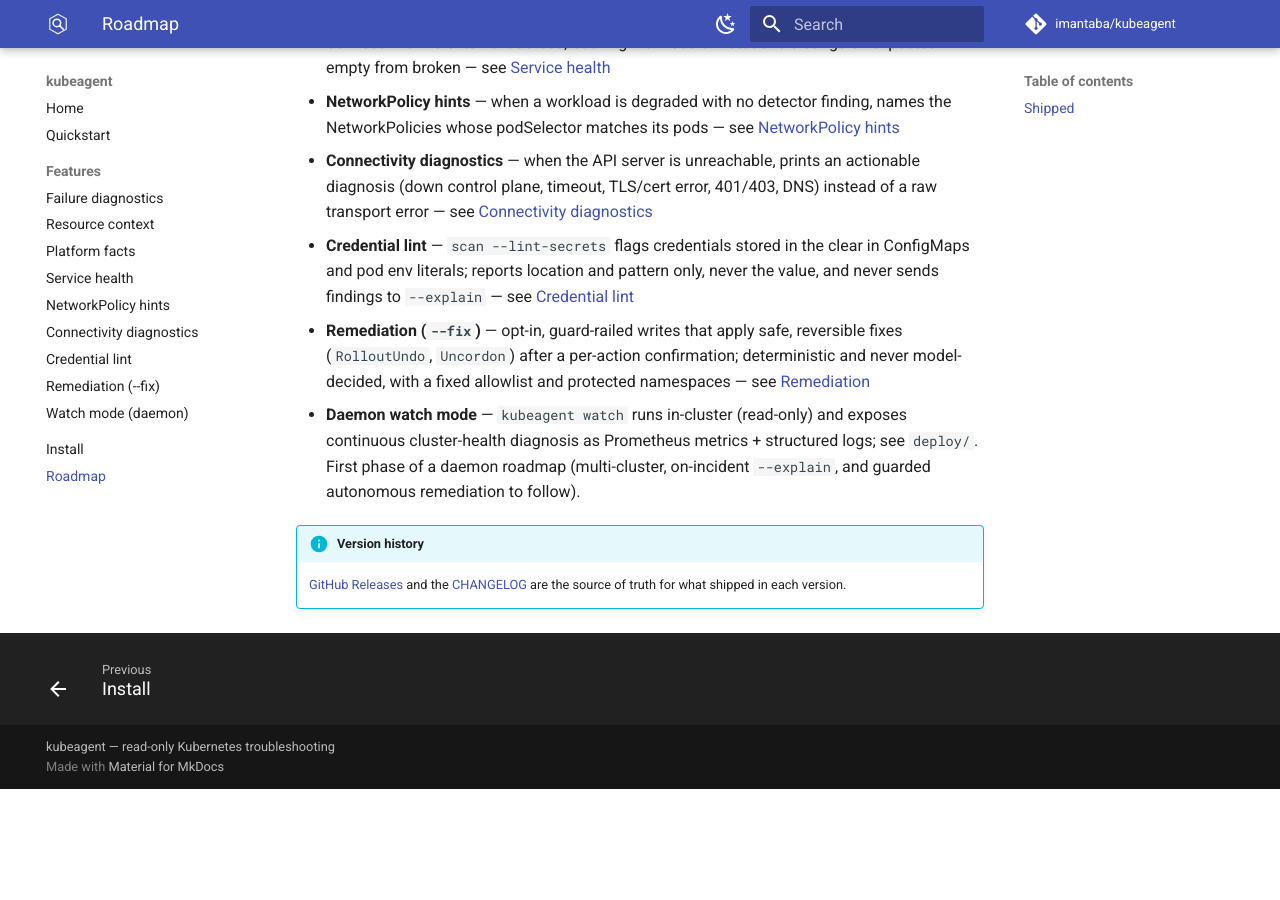
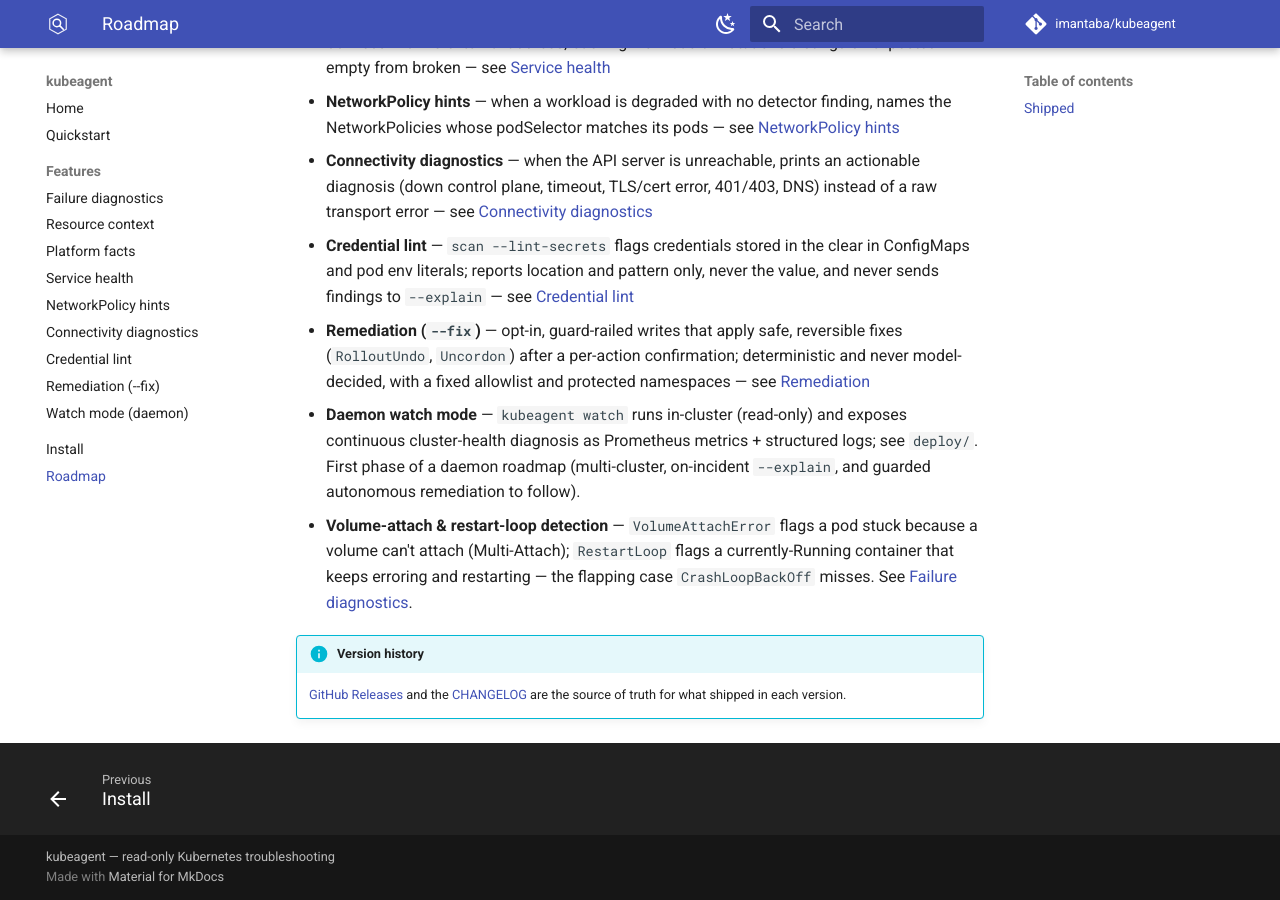
Before and after one commit to imantaba/kubeagent, an MkDocs documentation site: the page built from website/docs/roadmap.md, in a window 1280 px wide and 900 px high, scrolled down 540 px. Built offline with MkDocs 1.6.1 and Material for MkDocs 9.7.7, drawn with Linux system fonts in a browser that asks for light colours; comment, search, counter and statistics services are not loaded; before the commit the page ends 1329 px from its top, so only the background shows below that.

Commit message:
docs(changelog): release v0.11.0 (RestartLoop detector); bump deploy image + roadmap

```diff
--- a/website/docs/roadmap.md
+++ b/website/docs/roadmap.md
@@ -34,6 +34,10 @@
   exposes continuous cluster-health diagnosis as Prometheus metrics + structured
   logs; see `deploy/`. First phase of a daemon roadmap (multi-cluster, on-incident
   `--explain`, and guarded autonomous remediation to follow).
+- **Volume-attach & restart-loop detection** — `VolumeAttachError` flags a pod
+  stuck because a volume can't attach (Multi-Attach); `RestartLoop` flags a
+  currently-Running container that keeps erroring and restarting — the flapping
+  case `CrashLoopBackOff` misses. See [Failure diagnostics](features/diagnostics.md).
 
 !!! info "Version history"
     [GitHub Releases](https://github.com/imantaba/kubeagent/releases) and the
```
Also changed, not shown: CHANGELOG.md, 1 other file.
